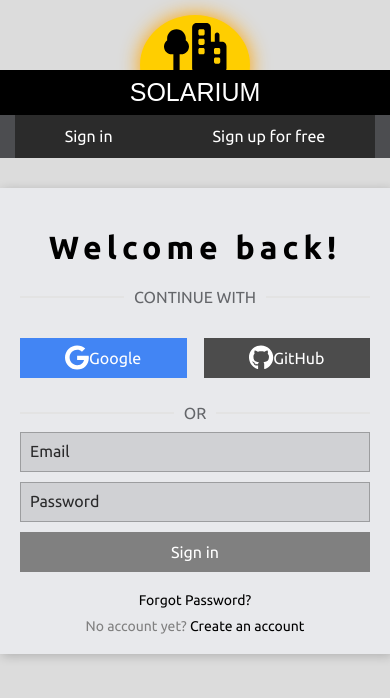
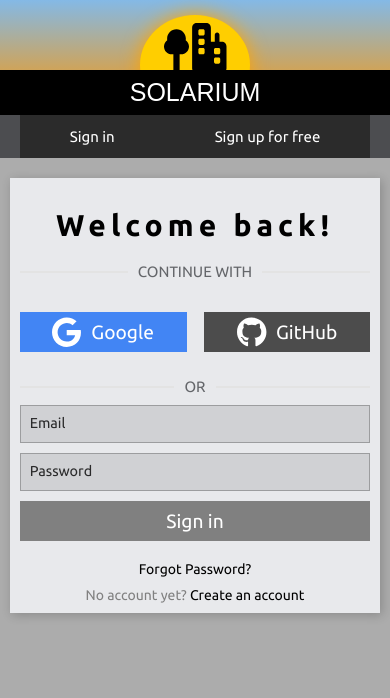
Before and after one commit to elschilling/solarium, a Vue app: page /login in a window 390 px wide. Shown: the top 698 px of the page. Built offline with nearby package versions, Linux system fonts and the light colour scheme; no server answers; a web font is replaced by a local one.

Commit message:
QRcode generation

```diff
--- a/package.json
+++ b/package.json
@@ -17,6 +17,7 @@
     "@supabase/supabase-js": "^2.26.0",
     "buffer": "^6.0.3",
     "date-fns": "^2.30.0",
+    "qrcode.vue": "^3.4.0",
     "suncalc": "^1.9.0",
     "vue": "^3.3.4",
     "vue-router": "^4.2.4",
--- a/src/assets/styles.css
+++ b/src/assets/styles.css
@@ -3,30 +3,28 @@
   box-sizing: border-box;
 }
 body {
-  background: #dcdcdc;
+  background: #acacac;
   margin: 0;
   font-family: 'Ubuntu', sans-serif;
   color: grey;
   height: 100vh;
+  font-size: 15px;
 }
 #app {
   height: 100%;
 }
 .board {
-  /* background: #e8e9ec; */
-  margin: 30px auto;
-  width: 600px;
+  margin: 20px auto;
+  width: 900px;
   padding: 0px;
   box-shadow: 2px 2px 10px 0px rgba(0, 0, 0, 0.2);
+  outline: 2px solid transparent;
+  transition: outline 0.2s;
 }
-
 .container {
   text-align: center;
   background: #e8e9ec;
-  /* margin: 30px auto; */
-  /* width: 600px; */
   padding: 20px;
-  /* box-shadow: 2px 2px 10px 0px rgba(0, 0, 0, 0.2); */
 }
 .container h1 {
   letter-spacing: 5px;
@@ -49,7 +47,6 @@ body {
 .container p {
   text-align: left;
   font-weight: 100;
-  font-size: 12px;
   color: #111;
   pointer-events: none;
 }
@@ -66,7 +63,7 @@ body {
   cursor: pointer;
   border: none;
   width: 100%;
-  font-size: 1em;
+  font-size: 1.2rem;
   margin-bottom: 10px;
 }
 .btn-primary:disabled {
@@ -113,7 +110,7 @@ a.btn-github-auth:hover {
   text-decoration: none;
 }
 .logo {
-  font-size: 25px;
+  font-size: 1.9rem;
 }
 .fields-row {
   display: flex;
@@ -132,7 +129,7 @@ a.btn-github-auth:hover {
   padding: 10px;
   border: 1px solid rgba(0, 0, 0, 0.25);
   color: black;
-  font-size: 1em;
+  font-size: 0.9rem;
   background: rgba(0, 0, 0, 0.1);
 }
 .inputBox span {
@@ -141,7 +138,7 @@ a.btn-github-auth:hover {
   top: 0;
   padding: 10px;
   pointer-events: none;
-  font-size: 1em;
+  font-size: 0.9rem;
   color: rgba(0, 0, 0, 0.8);
   transition: all 0.4s;
 }
@@ -158,10 +155,6 @@ a.btn-github-auth:hover {
   flex-direction: column;
   gap: 10px;
 }
-.board {
-  outline: 2px solid transparent;
-  transition: outline 0.2s;
-}
 .board:hover {
   outline: 2px solid rgba(0, 0, 0, 0.08);
 }
@@ -175,7 +168,7 @@ a.btn-github-auth:hover {
 }
 .solarium-views {
   padding: 5px;
-  font-size: 11px;
+  font-size: 0.9rem;
 }
 .views-col {
   display: flex;
@@ -186,16 +179,16 @@ a.btn-github-auth:hover {
 .solarium-row .solarium-url {
   width: 100%;
   text-align: left;
-  padding: 20px;
+  padding: 5px;
   overflow-wrap: anywhere;
-  font-size: 11px;
+  font-size: 1rem;
   font-weight: 100;
 }
 .subcontainer {
   display: flex;
 }
 .thumb-container {
-  width: 200px;
+  width: 350px;
 }
 .thumb-container img {
   width: 100%;
@@ -204,12 +197,12 @@ a.btn-github-auth:hover {
   display: flex;
   flex-direction: column;
   justify-content: space-between;
-  width: 360px;
+  width: 100%;
 }
 .footer {
   padding: 0px 20px;
   color: rgba(0, 0, 0, 0.8);
-  font-size: 11px;
+  font-size: 0.9rem;
   display: flex;
   justify-content: space-between;
   width: 100%;
@@ -239,8 +232,25 @@ a.btn-github-auth:hover {
     width: 100%;
   }
 }
-@media (max-width: 600px) {
+@media (max-width: 1000px) {
   .board {
-    width: 100%;
+    width: 95%;
   }
 }
+@media (max-width: 700px) {
+  .thumb-container {
+    width: 200px;
+  }
+  .container {
+    padding: 10px;
+  }
+  .solarium-row .solarium-url {
+    font-size: 0.7rem;
+  }
+  .solarium-views {
+    font-size: 0.7rem;
+  }
+  .footer {
+    font-size: 0.7rem;
+  }
+}
--- a/src/components/AppHeader.vue
+++ b/src/components/AppHeader.vue
@@ -24,20 +24,15 @@
 
 <script setup>
 import useAuthUser from '@/composables/UseAuthUser'
-const { user, isLoggedIn } = useAuthUser()
-// console.log('isLoggedIn', isLoggedIn.value)
-// console.log('user', user.value)
+const { user } = useAuthUser()
 </script>
 
 <style>
-/* .top {
-  height: 220px;
-} */
 .top a:visited {
   color: black;
 }
 .sunbar {
-  /* background: linear-gradient(to bottom, rgba(132, 185, 230, 1) 0%,rgba(157, 124, 115, 1) 100%); */
+  background: linear-gradient(to bottom, rgba(132, 185, 230, 1) 0%, rgb(255, 150, 0) 100%);
   height: 115px;
   z-index: -1;
 }
@@ -109,6 +104,6 @@ nav img {
   margin-left: -40px;
   margin-right: 30px;
   border-radius: 100%;
-  width: 35px;
+  width: 30px;
 }
 </style>
--- a/src/components/LoadModel.vue
+++ b/src/components/LoadModel.vue
@@ -81,7 +81,7 @@ async function main(model) {
   left: 50%;
   top: 50%;
   translate: -50% -50%;
-  background: conic-gradient(orange 3.6deg, transparent 0deg);
+  background: conic-gradient(#ffce00 3.6deg, transparent 0deg);
   display: flex;
   flex-direction: column;
   align-items: center;
--- /dev/null
+++ b/src/components/QRcode.vue
@@ -0,0 +1,29 @@
+<template>
+  <div class="QRcontainer">
+    <qrcode-vue :value="url" :size="300" class="QRcode" />
+    <div>
+      <p>{{ url }}</p>
+    </div>
+  </div>
+</template>
+
+<script setup>
+const props = defineProps({
+  url: String,
+})
+import QrcodeVue from 'qrcode.vue'
+</script>
+
+<style scoped>
+.QRcontainer {
+  background: white;
+  border-radius: 20px;
+  position: fixed;
+  padding: 20px;
+  top: 50%;
+  left: 50%;
+  translate: -50% -50%;
+  box-shadow: 0px 0px 80px 400px rgba(0, 0, 0, 0.9);
+  z-index: 100;
+}
+</style>
--- a/src/components/SolariumCard.vue
+++ b/src/components/SolariumCard.vue
@@ -21,13 +21,13 @@
             <router-link :to="{ name: 'Solarium', params: { path: solarium.path } }" class="solarium-url">
               <p>{{ solarium.solariumPath }}</p>
             </router-link>
-            <font-awesome-icon :icon="['fas', 'qrcode']" size="xl" />
+            <div class="link iconLink"><font-awesome-icon :icon="['fas', 'qrcode']" size="2xl" @click="showQRcode" /></div>
           </div>
           <div class="solarium-row">
             <div></div>
             <div class="views-col">
               <p class="solarium-views">{{ solarium.views.view }}</p>
-              <font-awesome-icon :icon="['fas', 'eye']" />
+              <font-awesome-icon :icon="['fas', 'eye']" size="xl" />
             </div>
           </div>
         </div>
@@ -38,6 +38,9 @@
       <p>{{ solarium.lastEdit }}</p>
     </div>
   </div>
+  <Transition>
+    <QRcode v-if="showQR" :url="url" @click="hideQRcode" class="link" />
+  </Transition>
 </template>
 
 <script setup>
@@ -46,4 +49,36 @@ const props = defineProps({
     type: Object,
   },
 })
+import QRcode from '@/components/QRcode.vue'
+import { ref } from 'vue'
+
+const url = window.location.origin + '/' + props.solarium.path
+const showQR = ref(false)
+const showQRcode = () => {
+  showQR.value = true
+}
+const hideQRcode = () => {
+  showQR.value = false
+}
 </script>
+
+<style scoped>
+.iconLink svg {
+  margin-right: -10px;
+  padding: 20px;
+}
+.link {
+  cursor: pointer;
+}
+.v-enter-active,
+.v-leave-active {
+  transition: all 0.5s ease;
+  transform: scale(1);
+}
+
+.v-enter-from,
+.v-leave-to {
+  transform: scale(0);
+  opacity: 0;
+}
+</style>
--- a/src/pages/Login.vue
+++ b/src/pages/Login.vue
@@ -68,4 +68,8 @@ const handleLogin = async (provider) => {
 }
 </script>
 
-<style></style>
+<style scoped>
+.logo {
+  margin-right: 10px;
+}
+</style>
--- a/src/sunposition/World/components/base.js
+++ b/src/sunposition/World/components/base.js
@@ -77,6 +77,8 @@ function createBase(params) {
     arrowO.position.x = 0
 
     base.add(arrowN, arrowS, arrowL, arrowO)
+
+    base.rotation.y = -Math.PI / 2
   }
   createDirections()
   base.update = () => {
--- a/src/sunposition/World/systems/SunPath.js
+++ b/src/sunposition/World/systems/SunPath.js
@@ -1,5 +1,16 @@
 import { getPosition } from 'suncalc'
-import { BufferGeometry, DoubleSide, Float32BufferAttribute, Group, LineBasicMaterial, LineDashedMaterial, LineLoop, MathUtils, Mesh, MeshBasicMaterial } from 'three'
+import {
+  BufferGeometry,
+  DoubleSide,
+  Float32BufferAttribute,
+  Group,
+  LineBasicMaterial,
+  LineDashedMaterial,
+  LineLoop,
+  MathUtils,
+  Mesh,
+  MeshBasicMaterial,
+} from 'three'
 
 class SunPath {
   constructor(params, sunSphere, sunLight, base) {
@@ -22,9 +33,9 @@ class SunPath {
 
   getSunPosition(date) {
     let sunPosition = getPosition(date, this.params.latitude, this.params.longitude)
-    let x = this.params.radius * (Math.cos(sunPosition.altitude)) * (Math.cos(sunPosition.azimuth))
-    let z = this.params.radius * (Math.cos(sunPosition.altitude)) * (Math.sin(sunPosition.azimuth))
-    let y = this.params.radius * (Math.sin(sunPosition.altitude))
+    let x = this.params.radius * Math.cos(sunPosition.altitude) * Math.cos(sunPosition.azimuth)
+    let z = this.params.radius * Math.cos(sunPosition.altitude) * Math.sin(sunPosition.azimuth)
+    let y = this.params.radius * Math.sin(sunPosition.altitude)
     return { x, y, z }
   }
 
@@ -35,8 +46,8 @@ class SunPath {
       let analemmas = new Group()
       for (let h = 7; h < 18; h++) {
         let vertices = []
-        let from = new Date(2022,0,1)
-        let to = new Date(2023,0,1)
+        let from = new Date(2022, 0, 1)
+        let to = new Date(2023, 0, 1)
         for (let d = from; d < to; d.setDate(d.getDate() + 1)) {
           let date = new Date(d).setHours(h)
           let sunPosition = this.getSunPosition(date)
@@ -50,7 +61,7 @@ class SunPath {
           dashSize: 6,
           gapSize: 3,
           transparent: true,
-          opacity: 0.7
+          opacity: 0.7,
         })
         geometry.setAttribute('position', new Float32BufferAttribute(vertices, 3))
         let analemma = new LineLoop(geometry, analemmaMaterial)
@@ -77,16 +88,16 @@ class SunPath {
           date = new Date(date).setHours(h)
           let sunPosition = this.getSunPosition(date)
           vertices.push(sunPosition.x, sunPosition.y, sunPosition.z)
-          date = new Date(date).setHours(h+1)
+          date = new Date(date).setHours(h + 1)
           let sunPosition2 = this.getSunPosition(date)
           vertices.push(sunPosition2.x, sunPosition2.y, sunPosition2.z)
-          date = new Date(date).setMonth(m+1)
+          date = new Date(date).setMonth(m + 1)
           date = new Date(date).setHours(h)
           let sunPosition3 = this.getSunPosition(date)
           vertices.push(sunPosition3.x, sunPosition3.y, sunPosition3.z)
           vertices.push(sunPosition3.x, sunPosition3.y, sunPosition3.z)
           vertices.push(sunPosition2.x, sunPosition2.y, sunPosition2.z)
-          date = new Date(date).setHours(h+1)
+          date = new Date(date).setHours(h + 1)
           let sunPosition4 = this.getSunPosition(date)
           vertices.push(sunPosition4.x, sunPosition4.y, sunPosition4.z)
         }
@@ -96,7 +107,7 @@ class SunPath {
         color: 'yellow',
         side: DoubleSide,
         transparent: true,
-        opacity: 0.1
+        opacity: 0.1,
       })
       surfaceGeometry.setAttribute('position', new Float32BufferAttribute(vertices, 3))
       let surfaceMesh = new Mesh(surfaceGeometry, surfaceMaterial)
@@ -123,7 +134,7 @@ class SunPath {
   }
 
   updateNorth() {
-    this.sunPathLight.rotation.y = MathUtils.degToRad(this.params.northOffset)
+    this.sunPathLight.rotation.y = -MathUtils.degToRad(this.params.northOffset)
   }
 
   updateLocation() {
@@ -136,7 +147,7 @@ class SunPath {
   updateSunPosition() {
     let sunPosition = this.getSunPosition(this.date)
     this.sphereLight.position.set(sunPosition.x, sunPosition.y, sunPosition.z)
-    this.sunLight.lookAt(0,0,0)
+    this.sunLight.lookAt(0, 0, 0)
   }
 
   drawSunDayPath() {
@@ -147,7 +158,7 @@ class SunPath {
         color: 'red',
         linewidth: 5,
         transparent: true,
-        opacity: 0.5
+        opacity: 0.5,
       })
       let geometry = new BufferGeometry()
       let positions = []
--- a/src/sunposition/World/systems/gui.js
+++ b/src/sunposition/World/systems/gui.js
@@ -65,10 +65,14 @@ function createGUI(params, ambientLight, sunLight, sunHelper, shadowCameraHelper
       sunPath.updateLocation()
       updateParameters()
     })
-    locationFolder.add(params, 'northOffset').onChange(() => {
-      sunPath.updateNorth()
-      updateParameters()
-    })
+    locationFolder
+      .add(params, 'northOffset')
+      .min(-360)
+      .max(360)
+      .onChange(() => {
+        sunPath.updateNorth()
+        updateParameters()
+      })
     locationFolder.close()
 
     const skyFolder = gui.addFolder('Sky')
```
Also changed, not shown: src/App.vue (+0 -31 lines), 1 other file (tests, documents, lock files or other folders).
